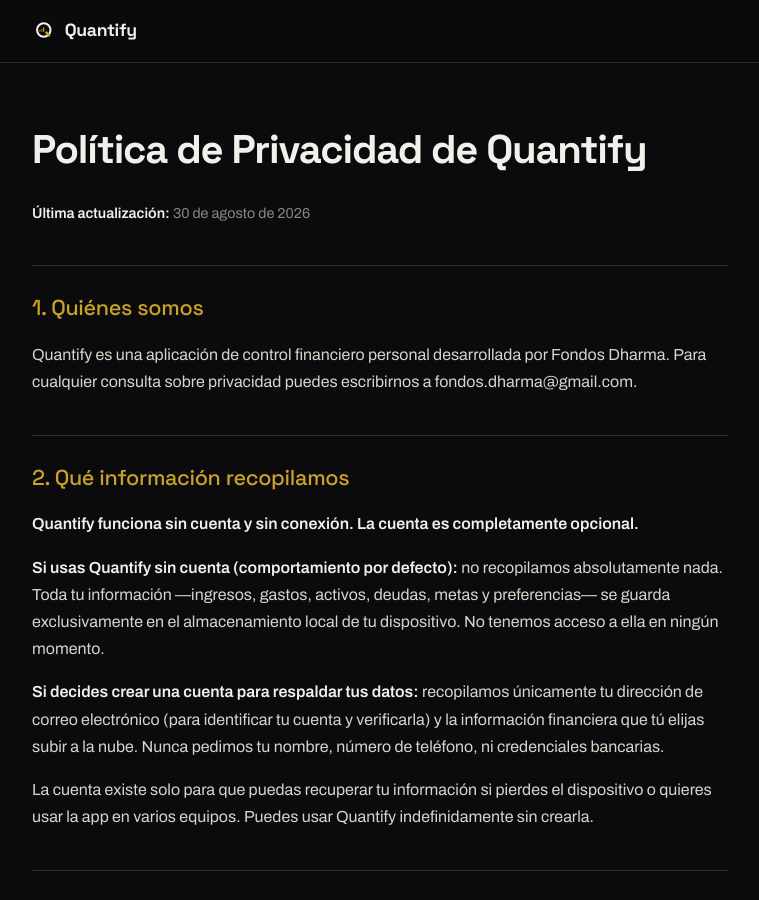
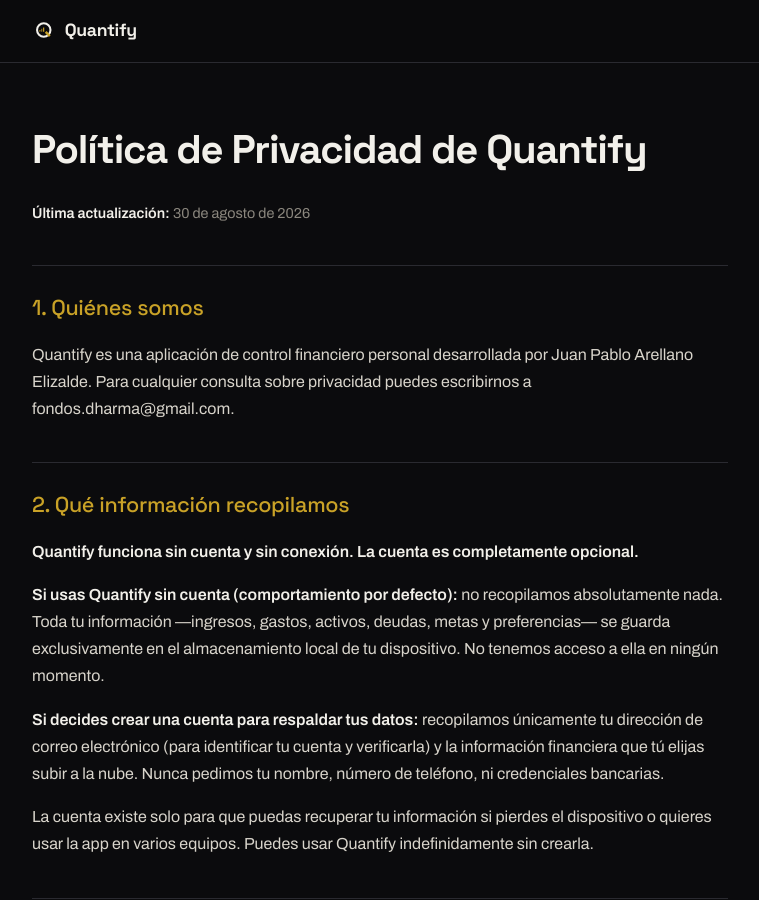
Before and after one commit to fondosdharma-a11y/quantify-web, a Jekyll site: the page built from privacidad.md, in a window 1280 px wide and 900 px high. Shown: the whole window, without its empty margins (260-1019 px from the left). Built offline with Jekyll 4.4.1, drawn with Linux system fonts in a browser that asks for light colours; our own code applies the rules of GitHub Pages for plain Markdown files; some of the changed text lies outside the part shown.

Commit message:
Responsable legal: Juan Pablo Arellano Elizalde

```diff
--- a/privacidad.md
+++ b/privacidad.md
@@ -4,7 +4,7 @@
 
 ## 1. Quiénes somos
 
-Quantify es una aplicación de control financiero personal desarrollada por Fondos Dharma. Para cualquier consulta sobre privacidad puedes escribirnos a fondos.dharma@gmail.com.
+Quantify es una aplicación de control financiero personal desarrollada por Juan Pablo Arellano Elizalde. Para cualquier consulta sobre privacidad puedes escribirnos a fondos.dharma@gmail.com.
 
 ## 2. Qué información recopilamos
 
@@ -76,7 +76,7 @@
 
 ## 1. Who we are
 
-Quantify is a personal finance tracking application developed by Fondos Dharma. For privacy inquiries, contact us at fondos.dharma@gmail.com.
+Quantify is a personal finance tracking application developed by Juan Pablo Arellano Elizalde. For privacy inquiries, contact us at fondos.dharma@gmail.com.
 
 ## 2. What information we collect
 
```
